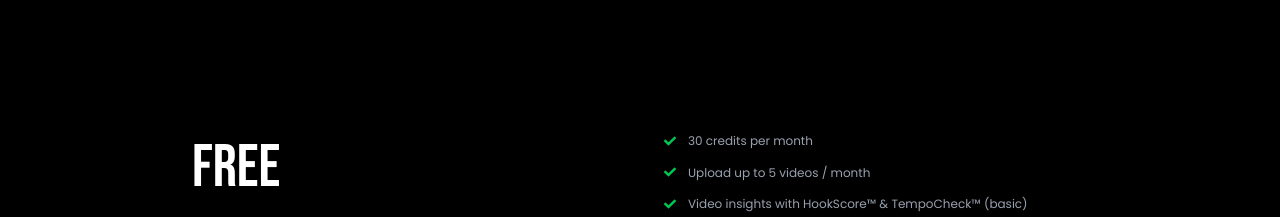
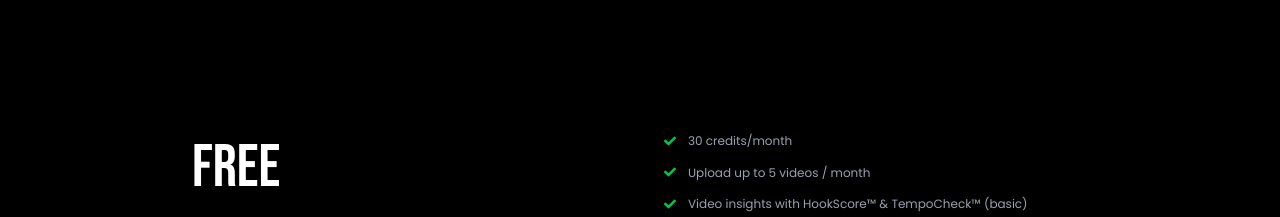
Before and after one commit to Bascosta2/vireact-frontend, a React (Vite) app: page /pricing in a window 1280 px wide. Shown: the part 1220-1437 px from the top of the page. Built offline with nearby package versions, Linux system fonts and the light colour scheme; no server answers.

Commit message:
changed credits text

```diff
--- a/src/pages/PreLogin/Pricing/pricing-items.ts
+++ b/src/pages/PreLogin/Pricing/pricing-items.ts
@@ -2,7 +2,7 @@ import type { PricingFeature } from '@/types/pricing';
 
 // Free plan features
 export const freeFeatures: PricingFeature[] = [
-    { text: '30 credits per month', type: 'check' },
+    { text: '30 credits/month', type: 'check' },
     { text: 'Upload up to 5 videos / month', type: 'check' },
     { text: 'Video insights with HookScore™ & TempoCheck™ (basic)', type: 'check' },
     { text: 'AI captions with SmartSubs™ (watermarked)', type: 'check' },
```
